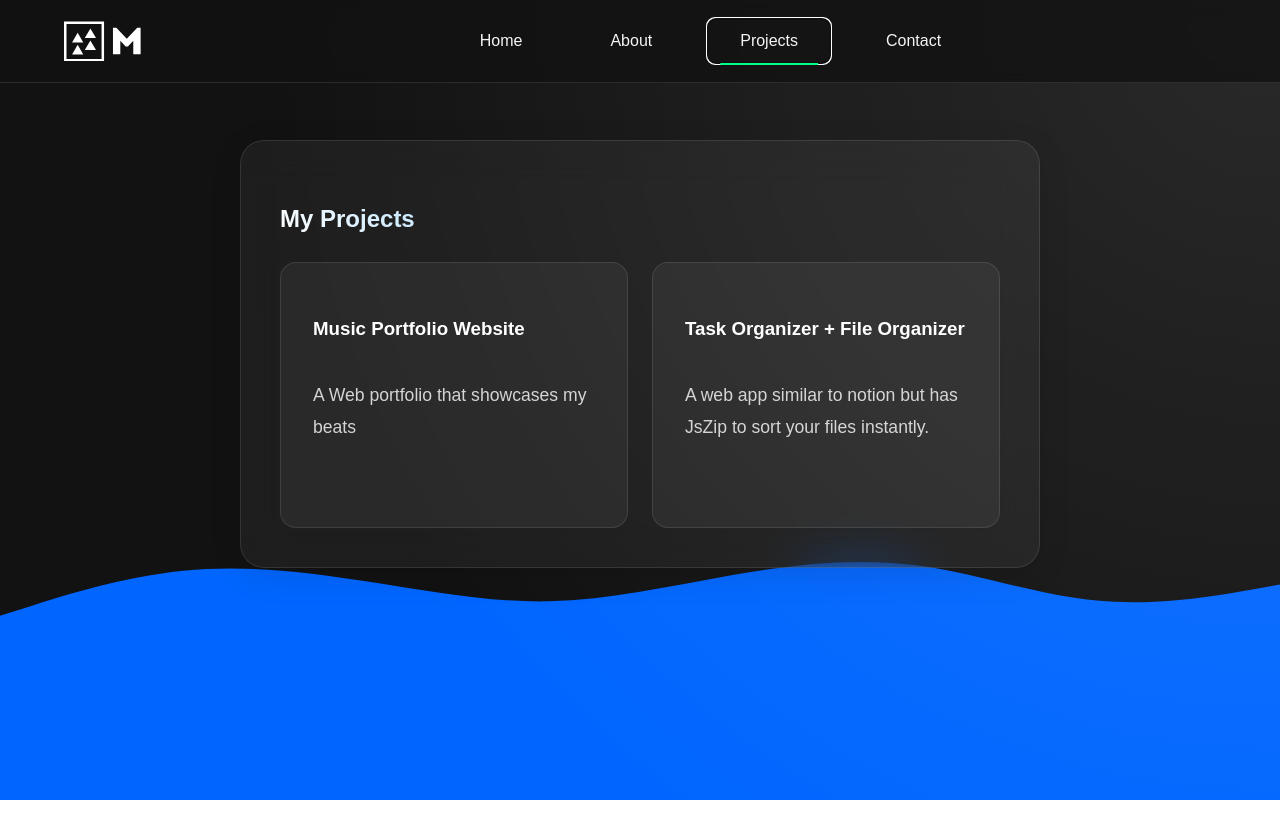
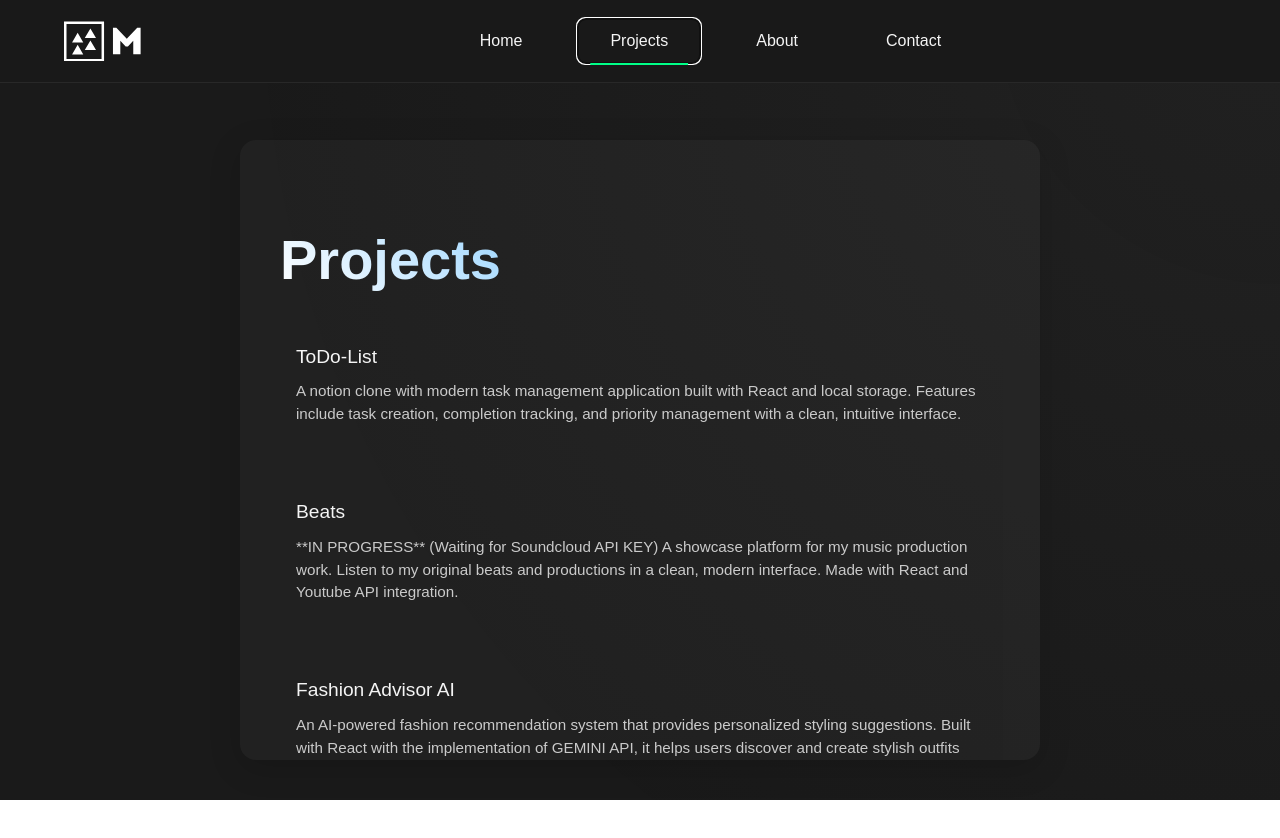
Before and after one commit to MBrilla/portfolio, a React (Vite) app: page / in a window 1280 px wide. Both pictures are taken after a click on the button "Projects". Shown: the top 838 px of the page. Built offline with nearby package versions, Linux system fonts and the light colour scheme; a web font is replaced by a local one.

Commit message:
Update portfolio with modern design

```diff
--- a/src/App.css
+++ b/src/App.css
@@ -1,11 +1,6 @@
 body {
   height: 100vh;
-  background-image: url('/src/assets/layered-waves-haikei.svg');
-  background-color: #121212; /* Dark background color */
-  background-size: cover;
-  background-position: center;
-  background-repeat: no-repeat;
-  background-attachment: fixed;
+  background-color: #1a1a1a;
   font-family: 'Programme', sans-serif;
   color: #f5f5f5;
   line-height: 1.6;
@@ -31,7 +26,7 @@ body {
   left: 0;
   width: 100%;
   height: 100%;
-  background: radial-gradient(circle at top right, rgba(255, 255, 255, 0.1) 0%, transparent 70%);
+  background: radial-gradient(circle at top right, rgba(169, 169, 169, 0.05) 0%, transparent 70%);
   pointer-events: none;
 }
 
@@ -42,13 +37,12 @@ body {
   padding: 1rem 2rem;
   width: 100%;
   height: 80px;
-  background: rgba(18, 18, 18, 0.8); /* Darker background for visibility */
-  backdrop-filter: blur(10px);
-  position: fixed; /* Keeps the navbar fixed at the top */
+  background: rgba(26, 26, 26, 0.95);
+  position: fixed;
   top: 0;
   left: 0;
-  z-index: 9999; /* Ensures the navbar is above other elements */
-  border-bottom: 1px solid rgba(255, 255, 255, 0.1);
+  z-index: 9999;
+  border-bottom: 1px solid rgba(169, 169, 169, 0.1);
 }
 
 .nav-links {
@@ -131,20 +125,15 @@ body {
 }
 
 .content {
-  background: rgba(255, 255, 255, 0.05);
-  padding: 2rem;
-  border-radius: 24px;
-  box-shadow: 0 8px 32px rgba(0, 0, 0, 0.1), inset 0 0 0 1px rgba(255, 255, 255, 0.1);
-  backdrop-filter: blur(20px);
+  background: rgba(169, 169, 169, 0.05);
+  padding: 2.5rem;
+  border-radius: 16px;
+  box-shadow: 0 8px 32px rgba(0, 0, 0, 0.15);
   width: 100%;
   max-width: 800px;
   margin: 0 auto;
-  transition: all 0.5s cubic-bezier(0.4, 0, 0.2, 1);
-  color: #fff;
-  overflow-y: hidden;
-  max-height: calc(100vh - 140px);
-  transform-origin: center;
-  perspective: 1000px;
+  color: #f5f5f5;
+  overflow-y: auto;
   position: relative;
   z-index: 1;
 }
@@ -154,27 +143,53 @@ body {
   box-shadow: 0 15px 45px rgba(0, 0, 0, 0.2), inset 0 0 0 1px rgba(255, 255, 255, 0.2);
 }
 
-.projects-grid {
-  display: grid;
-  grid-template-columns: repeat(auto-fit, minmax(300px, 1fr));
-  gap: 1.5rem;
-  width: 100%;
-  margin: 0 auto;
-  overflow: hidden;
+.projects-list {
+  margin-top: 2rem;
 }
 
-.project-card {
+.projects-list h2 {
+  font-size: 2rem;
+  margin-bottom: 1rem;
+}
+
+.projects-list ul {
+  list-style: none;
+  padding: 0;
+  margin: 0;
+}
+
+.projects-list li {
+  margin-bottom: 1.5rem;
+}
+
+.project-item {
+  padding: 1rem;
+  border-radius: 8px;
+  transition: all 0.3s ease;
+}
+
+.project-item:hover {
   background: rgba(255, 255, 255, 0.05);
-  padding: 2rem;
-  border-radius: 16px;
-  transition: all 0.3s ease;
-  cursor: pointer;
-  border: 1px solid rgba(255, 255, 255, 0.1);
-  height: auto;
-  min-height: 200px;
-  display: flex;
-  flex-direction: column;
-  justify-content: flex-start;
+  transform: translateY(-2px);
+}
+
+.projects-list a {
+  color: #f5f5f5;
+  text-decoration: none;
+  font-size: 1.2rem;
+  font-weight: 500;
+  transition: color 0.3s ease;
+}
+
+.project-description {
+  margin-top: 0.5rem;
+  color: rgba(245, 245, 245, 0.8);
+  font-size: 0.95rem;
+  line-height: 1.5;
+}
+
+.projects-list a:hover {
+  color: #0066FF;
 }
 
 .project-card:hover {
@@ -197,8 +212,67 @@ body {
 
 .form-input:focus {
   outline: none;
-  border-color: #0066FF; /* Highlight border on focus */
+  border-color: #0066FF;
   background: rgba(255, 255, 255, 0.1);
+}
+
+.contact-content {
+  text-align: left;
+}
+
+.contact-form {
+  display: flex;
+  flex-direction: column;
+  gap: 1rem;
+  margin: 2rem 0;
+}
+
+.contact-links {
+  display: flex;
+  gap: 1.5rem;
+  margin-top: 2rem;
+}
+
+.contact-link {
+  color: #f5f5f5;
+  text-decoration: none;
+  font-size: 1.1rem;
+  transition: all 0.3s ease;
+  padding: 0.5rem 1rem;
+  border: 1px solid rgba(255, 255, 255, 0.1);
+  border-radius: 8px;
+  background: rgba(255, 255, 255, 0.05);
+}
+
+.contact-link:hover {
+  background: rgba(255, 255, 255, 0.1);
+  border-color: #0066FF;
+  transform: translateY(-2px);
+}
+
+.error-message, .success-message {
+  padding: 1rem;
+  border-radius: 8px;
+  margin-top: 1rem;
+  font-size: 0.95rem;
+  animation: fadeIn 0.3s ease;
+}
+
+.error-message {
+  background: rgba(255, 0, 0, 0.1);
+  border: 1px solid rgba(255, 0, 0, 0.2);
+  color: #ff6b6b;
+}
+
+.success-message {
+  background: rgba(0, 255, 0, 0.1);
+  border: 1px solid rgba(0, 255, 0, 0.2);
+  color: #00ff88;
+}
+
+@keyframes fadeIn {
+  from { opacity: 0; transform: translateY(-10px); }
+  to { opacity: 1; transform: translateY(0); }
 }
 
 .submit-btn {
--- a/src/App.jsx
+++ b/src/App.jsx
@@ -1,6 +1,7 @@
 import { useState } from 'react'
 import './App.css'
 import { motion, AnimatePresence } from 'framer-motion'
+import { useForm, ValidationError } from '@formspree/react'
 import logo from './assets/default-monochrome-white.svg'
 import instaLogo from './assets/instalogo.svg'
 import linkedinLogo from './assets/linkedin.svg'
@@ -10,6 +11,7 @@ import backgroundWave from './assets/layered-waves-haikei.svg'
 
 function App() {
   const [activeSection, setActiveSection] = useState('home')
+  const [state, handleSubmit] = useForm("xgegkwzw")
   const pageTransition = {
     initial: { opacity: 0, y: 20 },
     animate: { opacity: 1, y: 0 },
@@ -29,16 +31,16 @@ function App() {
             Home
           </button>
           <button
+            className={`nav-btn ${activeSection === 'projects' ? 'active' : ''}`}
+            onClick={() => setActiveSection('projects')}
+          >
+            Projects
+          </button>
+          <button
             className={`nav-btn ${activeSection === 'about' ? 'active' : ''}`}
             onClick={() => setActiveSection('about')}
           >
             About
-          </button>
-          <button
-            className={`nav-btn ${activeSection === 'projects' ? 'active' : ''}`}
-            onClick={() => setActiveSection('projects')}
-          >
-            Projects
           </button>
           <button
             className={`nav-btn ${activeSection === 'contact' ? 'active' : ''}`}
@@ -46,6 +48,14 @@ function App() {
           >
             Contact
           </button>
+        </div>
+        <div className="social-links">
+          <a href="https://instagram.com/lebrilla_mj" target="_blank" rel="noopener noreferrer" className="social-link">
+            <img src={instaLogo} alt="Instagram" className="social-icon" />
+          </a>
+          <a href="https://www.linkedin.com/in/mj-lebrilla-b23413341" target="_blank" rel="noopener noreferrer" className="social-link">
+            <img src={linkedinLogo} alt="LinkedIn" className="social-icon" />
+          </a>
         </div>
       </nav>
 
@@ -60,57 +70,51 @@ function App() {
         >
           {activeSection === 'home' && (
             <section className="section-fade">
-              <h1>Welcome to My Portfolio</h1>
-              <p>I love Lebron James</p>
+              <h1>Welcome.</h1>
+              <p>I’m Meinhard, a front-end developer based in Lipa City, Philippines. With a passion for creating clean, intuitive, and responsive user interfaces, I specialize in turning design concepts into functional, high-performance websites. I thrive on solving complex problems with elegant code and staying ahead of the curve with the latest web technologies. In addition to my freelance work.</p>
+              <p>I am also one of the co-owners of TAB Studios, where we focus on Roblox game development, web development freelancing, and academic commissions. Let’s collaborate to bring your digital vision to life. </p>
+
             </section>
           )}
-
+          {activeSection === 'projects' && (
+            <section className="section-fade">
+              <h1>Projects</h1>
+              <div className="projects-list">
+                <ul>
+                  <li className="project-item">
+                    <a href="https://mbrilla.github.io/TodoList/" target="_blank" rel="noopener noreferrer">ToDo-List</a>
+                    <p className="project-description">A notion clone with modern task management application built with React and local storage. Features include task creation, completion tracking, and priority management with a clean, intuitive interface.</p>
+                  </li>
+                  <li className="project-item">
+                    <a href="https://mbrilla.github.io/Beats/" target="_blank" rel="noopener noreferrer">Beats</a>
+                    <p className="project-description">**IN PROGRESS** (Waiting for Soundcloud API KEY) A showcase platform for my music production work. Listen to my original beats and productions in a clean, modern interface. Made with React and Youtube API integration.</p>
+                  </li>
+                  <li className="project-item">
+                    <a href="https://mbrilla.github.io/FashionAdvisorAI/" target="_blank" rel="noopener noreferrer">Fashion Advisor AI</a>
+                    <p className="project-description">An AI-powered fashion recommendation system that provides personalized styling suggestions. Built with React with the implementation of GEMINI API, it helps users discover and create stylish outfits tailored to their preferences.</p>
+                  </li>
+                </ul>
+              </div>
+            </section>
+          )}
           {activeSection === 'about' && (
-            <section className="section-fade">
-              <div className="about-container">
-                <div className="about-header">
-                  <h2>About Me</h2>
-                  <div className="about-social-links">
-                    <a href="https://instagram.com/lebrilla_mj" target="_blank" rel="noopener noreferrer" className="social-link">
-                      <img src={instaLogo} alt="Instagram" className="social-icon" />
-                    </a>
-                    <a href="https://www.linkedin.com/in/mj-lebrilla-b23413341" target="_blank" rel="noopener noreferrer" className="social-link">
-                      <img src={linkedinLogo} alt="LinkedIn" className="social-icon" />
-                    </a>
-                  </div>
+            <section className="about-container">
+              <h1>About Me</h1>
+              <div className="about-content-wrapper">
+                <div className="about-content">
+                  <p>I'm a passionate front-end developer with a keen eye for design and user experience. I specialize in creating responsive, intuitive web applications using modern technologies.</p>
                 </div>
-                <div className="about-content-wrapper">
-                  <div className="about-image">
-                    <img src={lebronImage} alt="Profile" className="image-primary" />
-                    <img src={lebronImage2} alt="Profile Hover" className="image-secondary" />
-                  </div>
-                  <div className="about-content">
-                    <p>I'm a web developer.</p>
-                  </div>
+                <div className="about-image">
+                  <img src={lebronImage} alt="Profile" className="image-primary" />
+                  <img src={lebronImage2} alt="Profile Hover" className="image-secondary" />
                 </div>
               </div>
             </section>
           )}
-
-          {activeSection === 'projects' && (
-            <section className="section-fade">
-              <h2>My Projects</h2>
-              <div className="projects-grid">
-                <div className="project-card">
-                  <h3>Music Portfolio Website</h3>
-                  <p>A Web portfolio that showcases my beats</p>
-                </div>
-                <div className="project-card">
-                  <h3>Task Organizer + File Organizer</h3>
-                  <p>A web app similar to notion but has JsZip to sort your files instantly.</p>
-                </div>
-              </div>
-            </section>
-          )}
-
           {activeSection === 'contact' && (
             <section className="section-fade">
-              <h2>Contact Me</h2>
+              <h1>Get in Touch</h1>
+              <p>I'm always open to new opportunities and collaborations. Feel free to reach out!</p>
               <form
                 className="contact-form"
                 action="https://formspree.io/f/xaneygnv"
@@ -137,6 +141,13 @@ function App() {
               </form>
             </section>
           )}
+
+
+
+
+
+
+
         </motion.div>
       </AnimatePresence>
     </div>
```
Also changed, not shown: package.json (+156 -0 lines), 1 other file (tests, documents, lock files or other folders).
